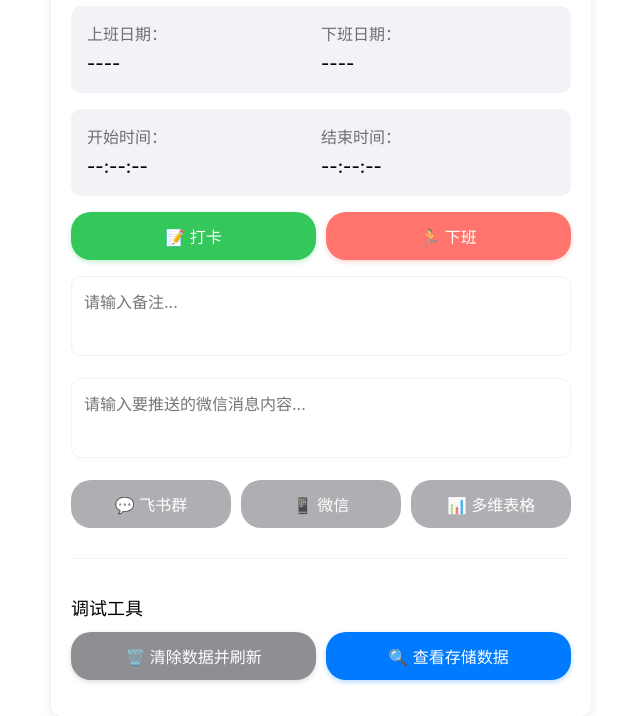
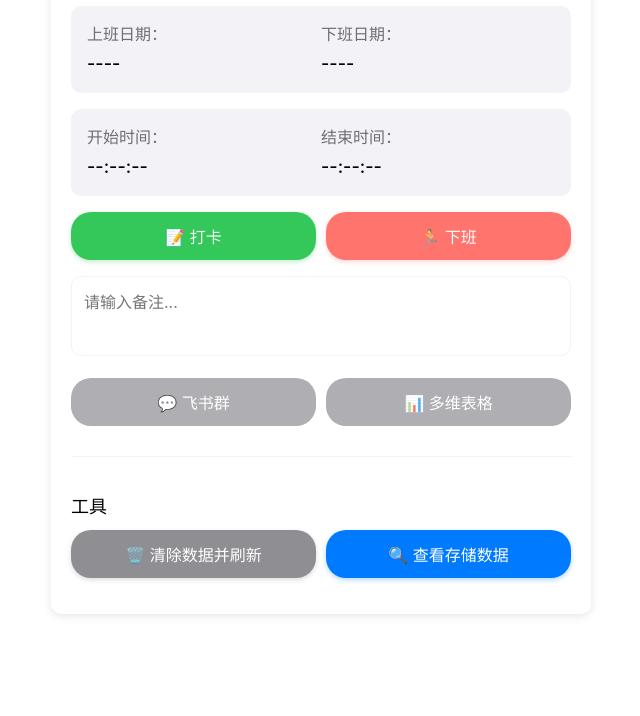
Before and after one commit to Jinhochan/dailyword, a website: page public/index.html in a window 1280 px wide. Shown: the part 99-815 px from the top of the page, without its empty margins (319-959 px from the left). Drawn offline with Linux system fonts and the light colour scheme.

Commit message:
refactor: remove wechat, rename debug to tools

```diff
--- a/public/index.html
+++ b/public/index.html
@@ -7,7 +7,7 @@
     <meta name="apple-mobile-web-app-status-bar-style" content="black">
     <meta name="format-detection" content="telephone=no">
     <title>打卡系统</title>
-    <meta name="description" content="简易打卡系统 - 记录上下班时间，支持飞书群、微信推送和多维表格">
+    <meta name="description" content="简易打卡系统 - 记录上下班时间，支持飞书群和多维表格">
     <link rel="stylesheet" href="style.css">
     <link rel="manifest" href="manifest.json">
     <link rel="apple-touch-icon" href="app-icon.svg">
@@ -31,36 +31,26 @@
         <div class="notes">
             <textarea id="notes" placeholder="请输入备注..."></textarea>
         </div>
-        <!-- 新增微信推送文本框 -->
-        <div class="wechat-notes">
-            <textarea id="wechatNotes" placeholder="请输入要推送的微信消息内容..."></textarea>
-        </div>
         <div class="submit-buttons">
             <button id="submitToGroupBtn" disabled>💬 飞书群</button>
-            <!-- 新增微信推送按钮 -->
-            <button id="submitToWechatBtn" disabled>📱 微信</button>
-            <!-- 新增飞书多维表格按钮 -->
             <button id="submitToTableBtn" disabled>📊 多维表格</button>
         </div>
 
-        <!-- 调试按钮区域（仅本地开发显示） -->
+        <!-- 工具区域 -->
         <div class="debug-section" id="debugSection" style="display:none;">
-            <h3>调试工具</h3>
+            <h3>工具</h3>
             <div class="debug-buttons">
                 <button id="clearDataBtn">🗑️ 清除数据并刷新</button>
                 <button id="viewDataBtn">🔍 查看存储数据</button>
             </div>
         </div>
         <script>
-          // 仅在本地开发环境显示调试工具
           if (window.location.hostname === 'localhost' || window.location.hostname === '127.0.0.1') {
             document.getElementById('debugSection').style.display = 'block';
           }
         </script>
     </div>
     <script src="script.js"></script>
-
-    <!-- 注册Service Worker，增强离线体验 -->
     <script>
       if ('serviceWorker' in navigator) {
         window.addEventListener('load', function() {
```
